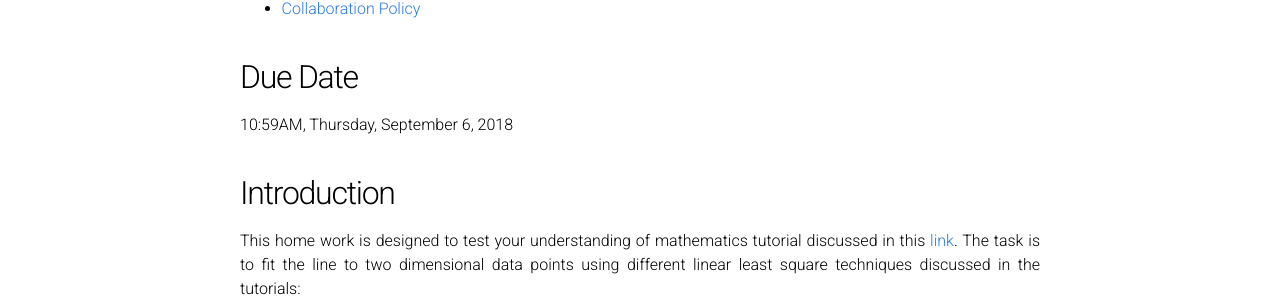
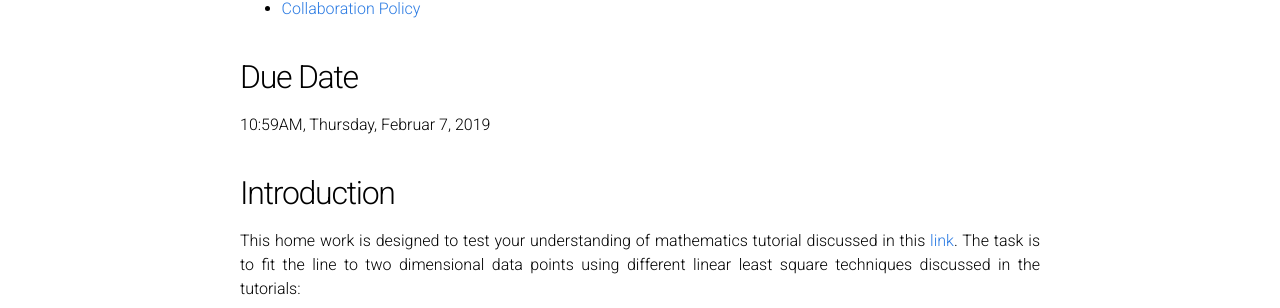
Before and after one commit to cmsc426spring2019/cmsc426spring2019.github.io, a Jekyll site: the page built from hw1.md, in a window 1280 px wide and 900 px high. Shown: the part 368-676 px from the top of the window. Built offline with Jekyll 4.4.1, drawn with Linux system fonts in a browser that asks for light colours.

Commit message:
Update hw1.md

```diff
--- a/hw1.md
+++ b/hw1.md
@@ -16,7 +16,7 @@ Table of Contents:
 
 <a name='due'></a>
 ## Due Date
-10:59AM, Thursday, September 6, 2018
+10:59AM, Thursday, Februar 7, 2019
 
 <a name='intro'></a>
 ## Introduction
```
